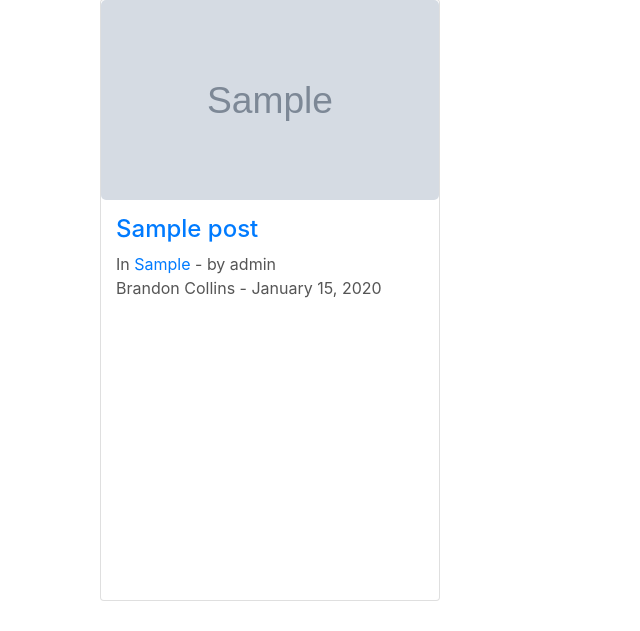
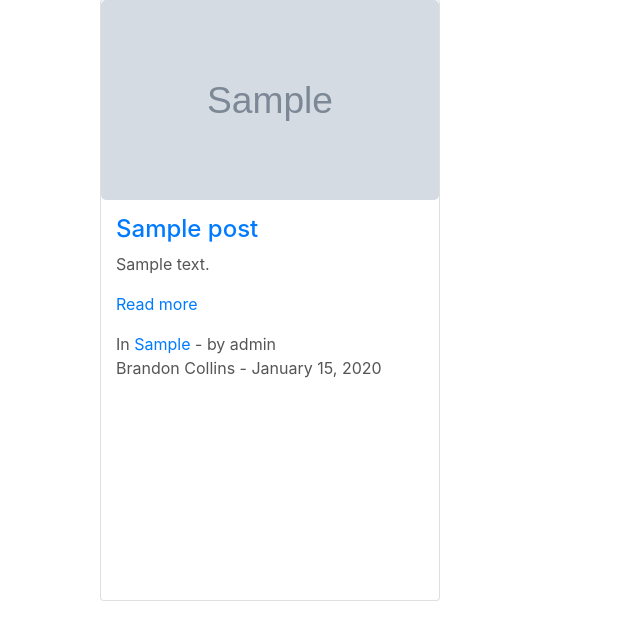
Before and after one commit to BrandonPCollins/my-project-4, a Django app: page / in a window 1280 px wide. Shown: the part 169-800 px from the top of the page, without its empty margins (0-640 px from the left). Run offline with Django 4.2, Linux system fonts and the light colour scheme; data comes from the database, SQL or seed files in the repository; tables that the repository leaves empty hold one stand-in row (values such as "Sample post"); grey boxes marked "Sample" are stand-in pictures; some libraries are stand-ins or nearby versions.

Commit message:
trunchatechars better

```diff
--- a/myblog/templates/home.html
+++ b/myblog/templates/home.html
@@ -61,6 +61,10 @@
                 <div class="card-body">
                     <h5 class="card-title"><a href="{% url 'article-detail' post.pk %}">{{ post.title }}</a></h5>
                     <p class="card-text">
+                        {{ post.body|truncatechars:200|striptags }}
+                    </p>
+                    <p><a href="{% url 'article-detail' post.pk %}">Read more</a></p>
+                    <p class="card-text">
                         In <a href="{% url 'category' post.category|slugify %}">{{ post.category }}</a> -
                         by {{ post.author }}<br>
                         {{ post.author.first_name }} {{ post.author.last_name }} - {{ post.post_date|date:"F d, Y" }}
```
